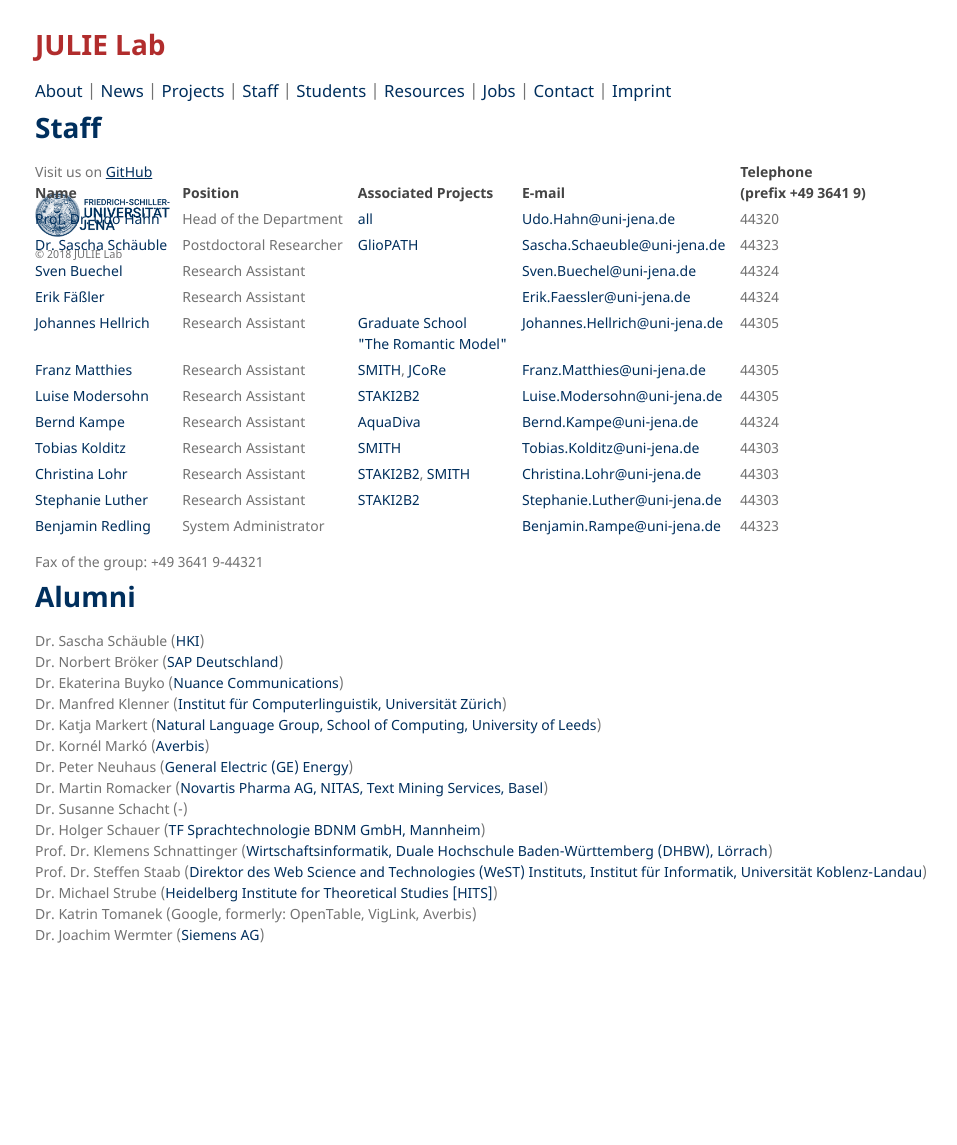
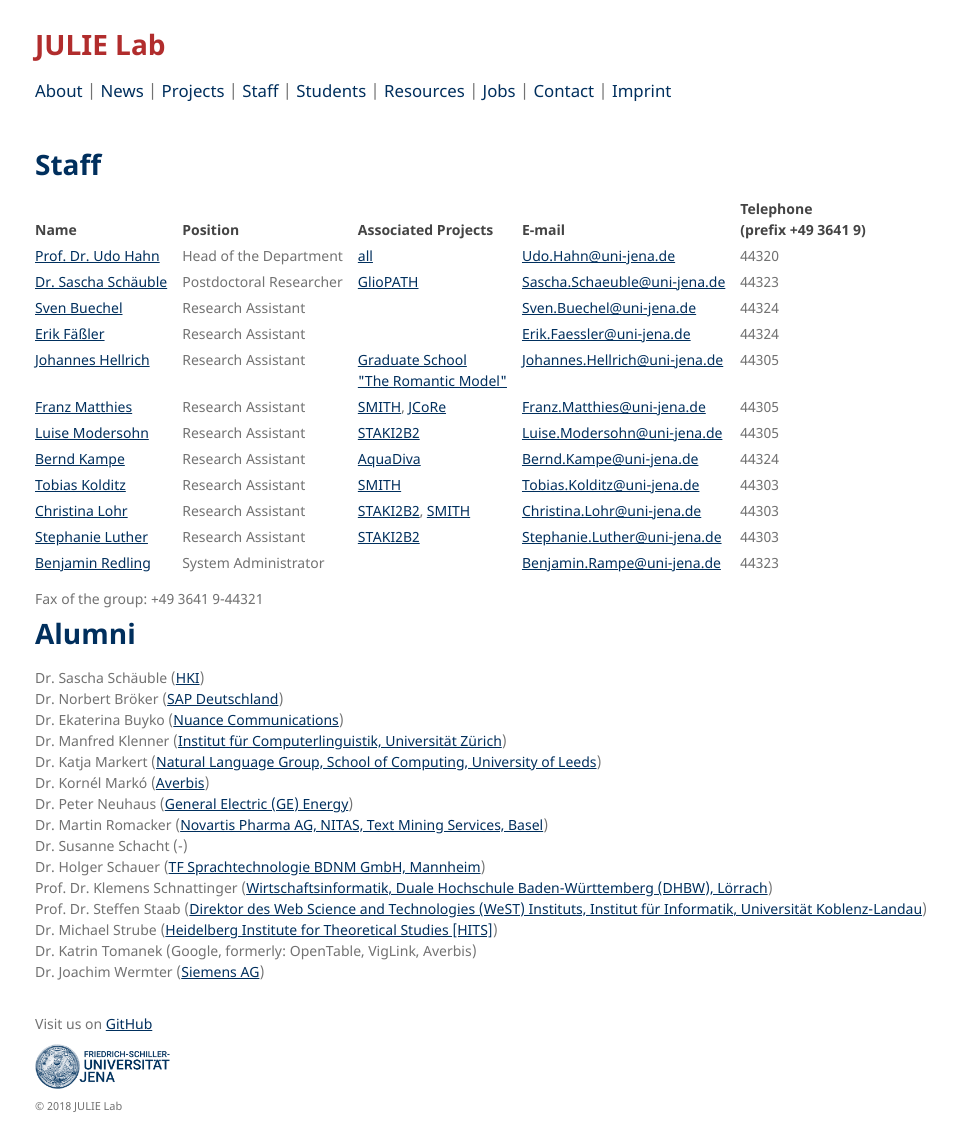
Before and after one commit to JULIELab/JULIELab.github.io, a Jekyll site: the page built from Staff.md, in a window 1280 px wide and 1145 px high. Shown: the whole window, without its empty margins (165-1122 px from the left). Built offline with Jekyll 4.4.1, drawn with Linux system fonts in a browser that asks for light colours; our own code applies the rules of GitHub Pages for plain Markdown files.

Commit message:
Update staff_tab.html

```diff
--- a/_layouts/staff_tab.html
+++ b/_layouts/staff_tab.html
@@ -67,10 +67,9 @@
       <navi>
 	<h1><a href="{{ "/" | absolute_url }}" style="color: #b12d2d">{{ site.title | default: site.github.repository_name }}</a></h1>
         <big><a href="/index.html">About</a> | <a href="/Lab+News.html">News</a> | <a href="/Projects/current.html">Projects</a> | <a href="/Staff.html">Staff</a> | <a href="/Students.html">Students</a> | <a href="/Resources/">Resources</a> | <a href="/Jobs.html">Jobs</a> | <a href="/Contact.html">Contact</a> | <a href="/Imprint.html">Imprint</a></big>
-        {{ content }}
       </navi>
       <section>
-
+	{{ content }}
       <footer1>
 	<br>
         <p>Visit us on <a href="{{ site.github.owner_url }}">GitHub</a></p>
```
